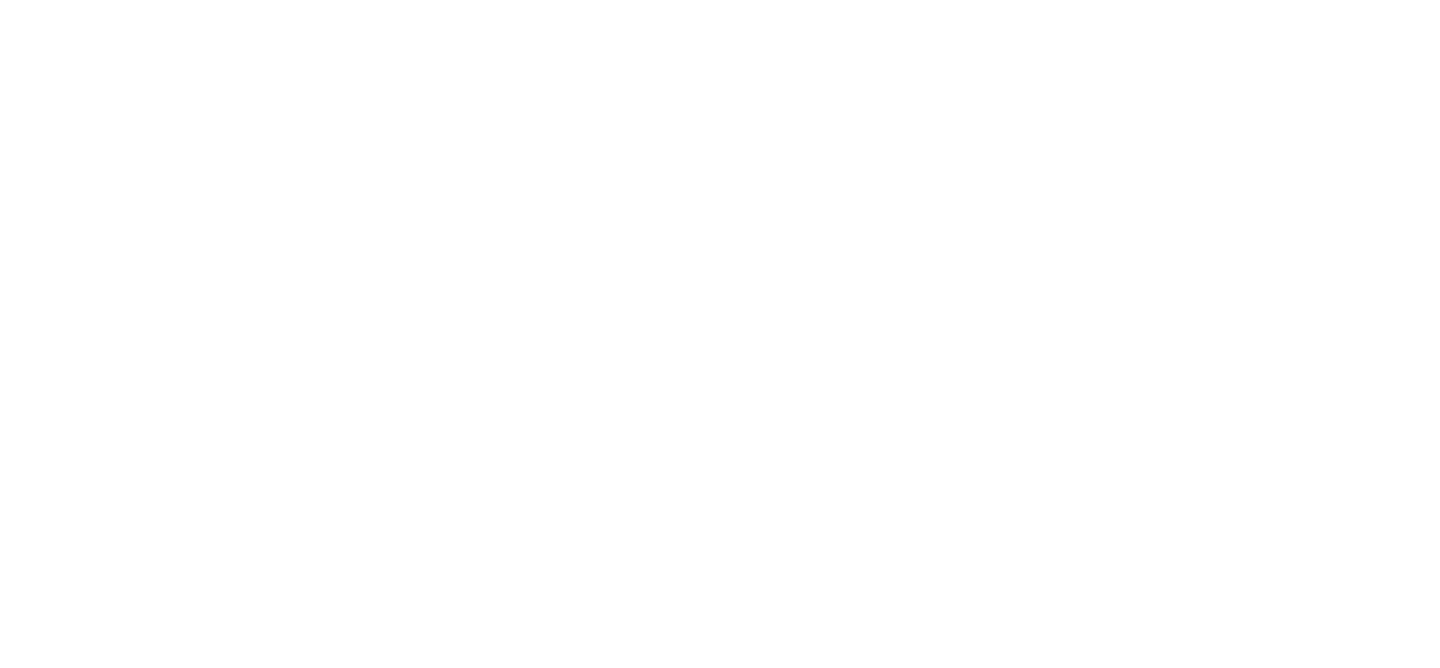
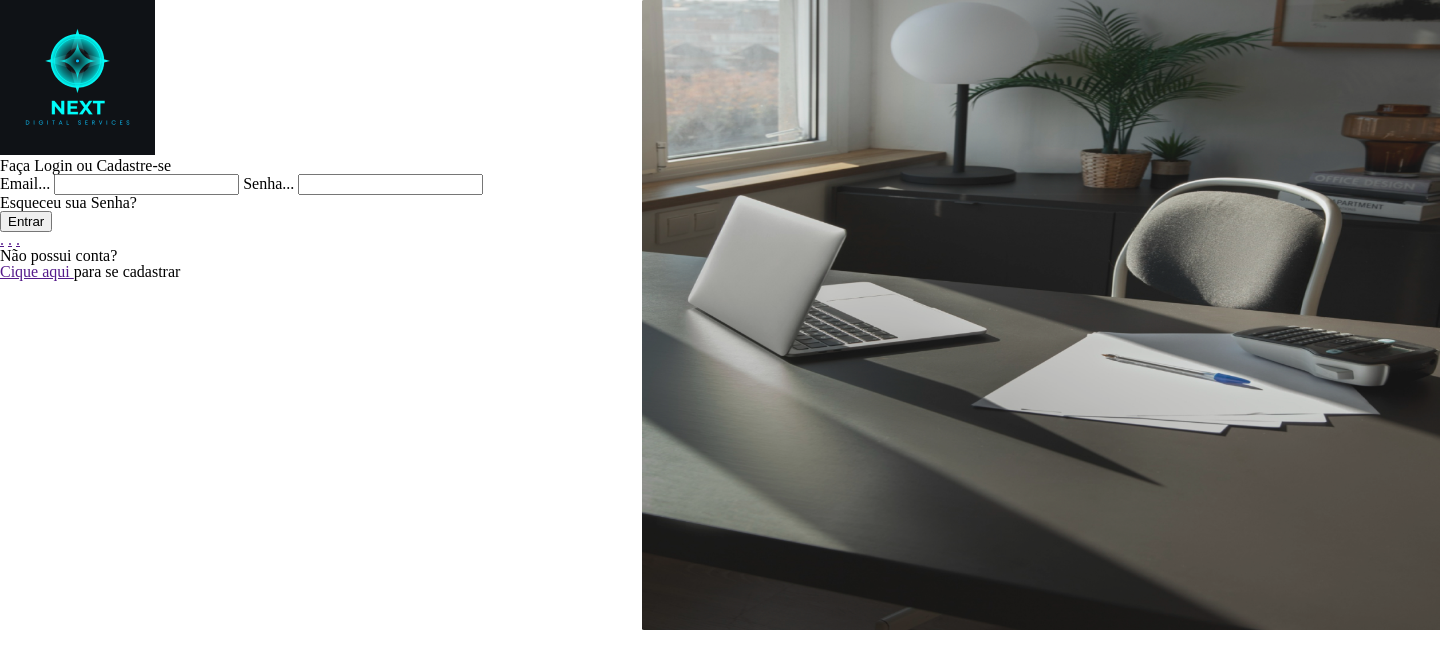
Before and after one commit to PedroSampaio11/Next-Digital-Services-, a plain HTML site: page index.html in a window 1280 px wide. Shown: the whole page, 1440 px wide, since content can reach past the window. Drawn offline with Linux system fonts and the light colour scheme.

Commit message:
First Commit

```diff
--- a/CSS/styles.css
+++ b/CSS/styles.css
@@ -0,0 +1,22 @@
+@import url('https://fonts.googleapis.com/css2?family=Poppins:ital,wght@0,100;0,200;0,300;0,400;0,500;0,600;0,700;0,800;0,900;1,100;1,200;1,300;1,400;1,500;1,600;1,700;1,800;1,900&display=swap');
+
+body{
+    max-height: 900px;
+}
+.content{
+    width: 1440px;
+    height: 900px;
+
+    display: flex;
+    justify-content: space-between;
+}
+
+aside{
+    width: 798px;
+    height: 900px;
+}
+
+aside img{
+    height: 70%;
+    width: 100%;
+}
--- a/index.html
+++ b/index.html
@@ -9,6 +9,59 @@
     <title>Next Digital Services</title>
 </head>
 <body>
+    <div class="content">
+        <main>
+            <div class="logo">
+                <img src="./img/logo.png" alt="" srcset="">
+            </div>
+            <div class="form-login">
+                <h1>
+                    Faça <span class="spn-login">Login</span> ou <span class="spn-login">Cadastre-se</span>
+                </h1>
 
+                <div>
+
+                </div>
+
+                <div class="input">
+                    <span>Email...</span>
+                    <input type="text" name="" id="">
+                    <span>Senha...</span>
+                    <input type="text" name="" id="">
+                </div>
+
+                <div class="forgot">
+                    <p>Esqueceu sua Senha?</p>
+                </div>
+
+                <div class="btn-entrar">
+                    <button type="submit">
+                        Entrar
+                    </button>
+                </div>
+
+                <div>
+
+                </div>
+
+                <div class="links">
+                    <a href="">.</a>
+                    <a href="">.</a>
+                    <a href="">.</a>
+                </div>
+
+                <footer>
+                    <p>Não possui conta?</p>
+                    <a href="">Cique aqui </a><span>para se cadastrar</span>
+                </footer>
+
+
+            </div>
+        </main>
+
+        <aside>
+            <img src="./img/login.png" alt="" srcset="">
+        </aside>
+    </div>
 </body>
 </html>
```
Also changed, not shown: img/login.png (added), img/logo.png (added).
